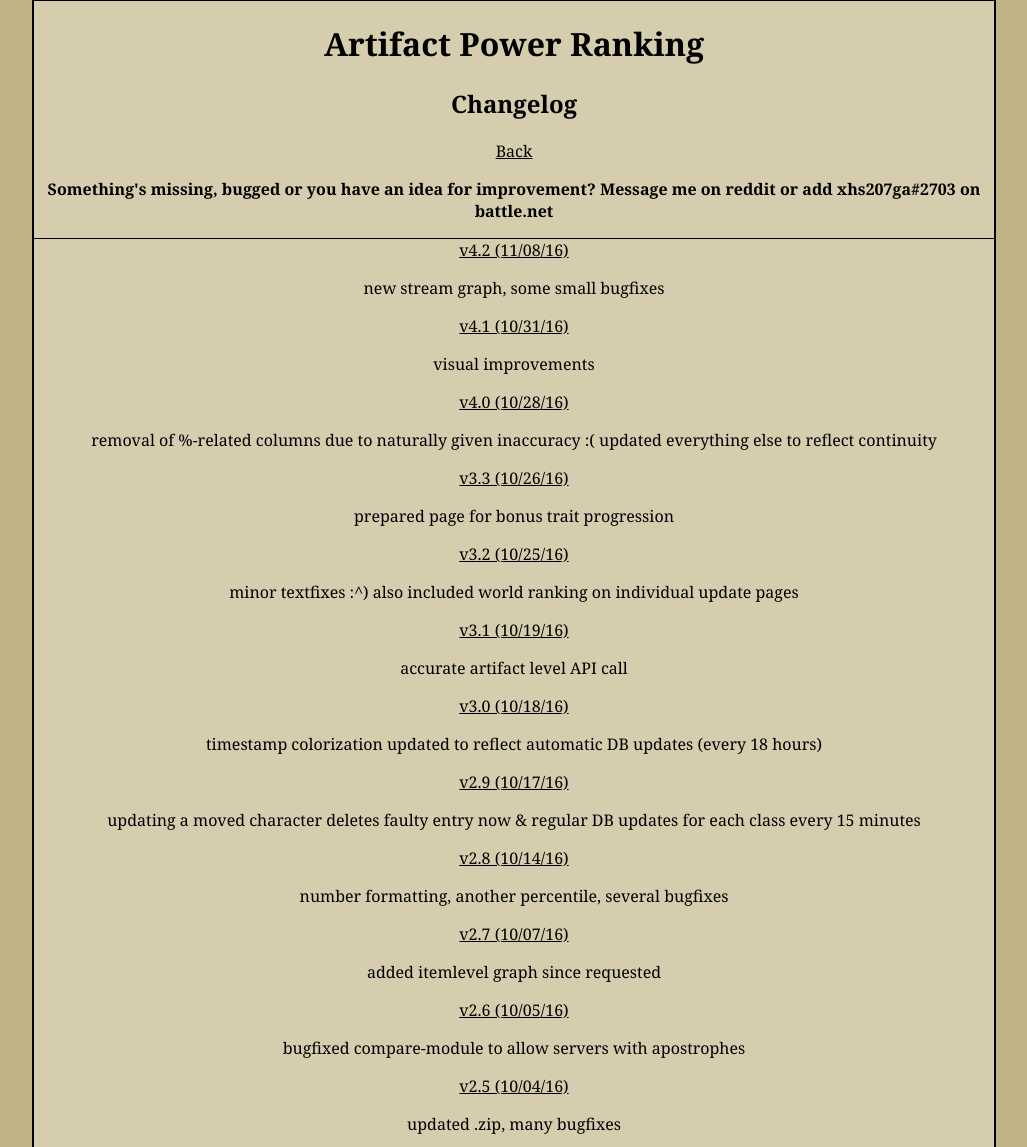
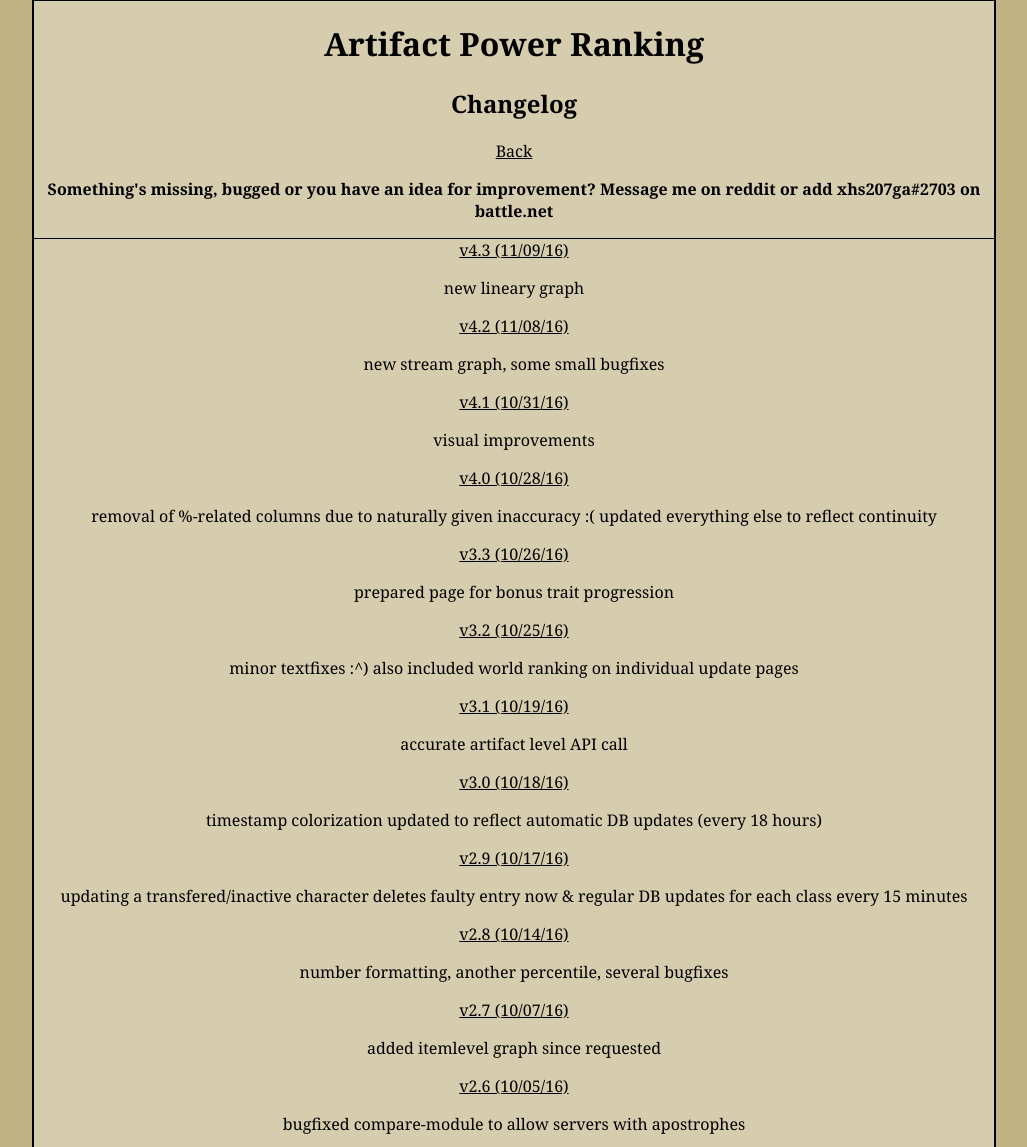
Before and after one commit to xepheris/artifactpower-old, a PHP site: page /modules/changelog.php in a window 1280 px wide. Shown: the top 1147 px of the page, without its empty margins (126-1153 px from the left). Run offline with PHP 8.4, Linux system fonts and the light colour scheme; some web fonts are replaced.

Commit message:
including recent updates

```diff
--- a/modules/changelog.php
+++ b/modules/changelog.php
@@ -17,14 +17,15 @@
 	<div id="core">
     	<div id="changelog">
     	<?php
-		$changelogarray = array('v4.2 (11/08/16)' => 'new stream graph, some small bugfixes',
+		$changelogarray = array('v4.3 (11/09/16)' => 'new lineary graph',
+		'v4.2 (11/08/16)' => 'new stream graph, some small bugfixes',
 		'v4.1 (10/31/16)' => 'visual improvements',
 		'v4.0 (10/28/16)' => 'removal of %-related columns due to naturally given inaccuracy :( updated everything else to reflect continuity',
 		'v3.3 (10/26/16)' => 'prepared page for bonus trait progression',
 		'v3.2 (10/25/16)' => 'minor textfixes :^) also included world ranking on individual update pages',
 		'v3.1 (10/19/16)' => 'accurate artifact level API call',
 		'v3.0 (10/18/16)' => 'timestamp colorization updated to reflect automatic DB updates (every 18 hours)',
-		'v2.9 (10/17/16)' => 'updating a moved character deletes faulty entry now & regular DB updates for each class every 15 minutes',
+		'v2.9 (10/17/16)' => 'updating a transfered/inactive character deletes faulty entry now & regular DB updates for each class every 15 minutes',
 		'v2.8 (10/14/16)' => 'number formatting, another percentile, several bugfixes',
 		'v2.7 (10/07/16)' => 'added itemlevel graph since requested',
 		'v2.6 (10/05/16)' => 'bugfixed compare-module to allow servers with apostrophes',
--- a/modules/graph.php
+++ b/modules/graph.php
@@ -47,7 +47,7 @@ if(isset($_GET['updategraph']) && $_GET['updategraph'] == '1') {
 		// CALC DAILY GAIN FROM RANK 1
 		$dayspassed = (time('now')-$timestamp)/60/60/24;
 
-		$daily = round($total/$dayspassed, 0);
+		$daily = round(($total/$dayspassed)/10, 0);
 
 		$spam_prevention = mysqli_query($conn, "INSERT INTO `total_graph_data` (`total`, `users`) VALUES ('101', '" .time('now'). "')");
 
@@ -121,7 +121,7 @@ elseif($remaining_time < '0') {
 		]);
 
 		var options = {
-			title: 'Distribution of farmed Artifact Power (<?php echo $remaining_time_text; ?>)',
+			title: 'Distribution of farmed Artifact Power, steps based on 1/10th of daily gain of rank 1 (<?php echo $remaining_time_text; ?>)',
 			curveType: 'function',
 			backgroundColor: '#D6CDAE',
 			legend: { position: 'none' },
```
